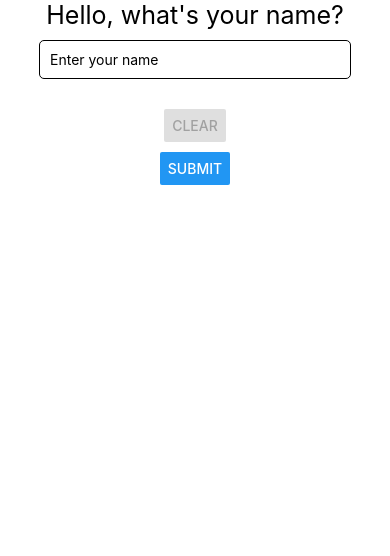
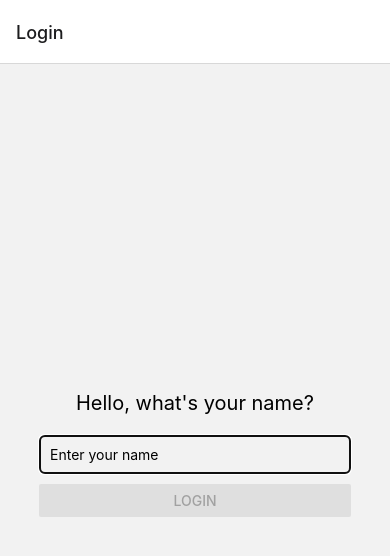
Before and after one commit to antonio-digiteer/mobile-exercise, a React Native app: screen /Login in a window 390 px wide. Shown: the top 556 px of the page. Built offline with nearby package versions, Linux system fonts and the light colour scheme.

Commit message:
navigation draft added

```diff
--- a/App.tsx
+++ b/App.tsx
@@ -1,184 +1,207 @@
-import { Icon } from "@rneui/themed";
-import React, { useState } from "react";
-import {
-  StyleSheet,
-  View,
-  Text,
-  TextInput,
-  Platform,
-  Button,
-  Alert
-} from "react-native";
+import * as React from 'react';
+import { NavigationContainer} from '@react-navigation/native';
+import { createNativeStackNavigator } from '@react-navigation/native-stack';
+import LoginScreen from './components/screens/LoginScreen';
+import DrawerNavigator from './components/screens/DrawerNavigator';
+import 'react-native-gesture-handler';
 
-type EMOJI = {
-  id: number;
-  name: string;
-  color: string;
-};
+const Stack = createNativeStackNavigator();
 
-const emojiData: EMOJI[] = [
-  {
-    id: 1,
-    name: "emoji-flirt",
-    color: "red"
-  },
-  {
-    id: 2,
-    name: "emoji-happy",
-    color: "green"
-  },
-  {
-    id: 3,
-    name: "emoji-neutral",
-    color: "grey"
-  },
-  {
-    id: 4,
-    name: "emoji-sad",
-    color: "black"
-  }
-];
+function App() {
+  return (
+    <NavigationContainer>
+      <Stack.Navigator initialRouteName="Login">
+        <Stack.Screen name="Login" component={LoginScreen} />
+        <Stack.Screen name="Drawer" component={DrawerNavigator} />
+      </Stack.Navigator>
+    </NavigationContainer>
+  );
+}
+export default App;
 
-const GreetingApp = () => {
-  const [name, setName] = useState("");
-  const [submitted, setIsSubmitted] = useState(false);
-  const [greeting, setGreeting] = useState("Hello, what's your name?");
-  const [randomEmoji, setRandomEmoji] = useState<EMOJI | null>(null);
-  const [lastSelectedIndex, setLastSelectedIndex] = useState<number | null>(
-    null
-  );
 
-  const handleNameChange = (text: string) => {
-    setName(text);
-    setIsSubmitted(false);
-  };
 
-  const isNotValid = () => {
-    return name.trim() === "";
-  };
+// import { Icon } from "@rneui/themed";
+// import React, { useState } from "react";
+// import {
+//   StyleSheet,
+//   View,
+//   Text,
+//   TextInput,
+//   Platform,
+//   Button,
+//   Alert
+// } from "react-native";
 
-  const handleSubmit = () => {
-    if (isNotValid()) {
-      Alert.alert("Please enter your name");
-      setIsSubmitted(false);
-    } else {
-      setIsSubmitted(true);
-      if (name) {
-        const time = new Date().getHours();
-        let timeGreeting;
-        if (time >= 0 && time < 12) {
-          timeGreeting = "Good Morning";
-        } else if (time >= 12 && time < 18) {
-          timeGreeting = "Good Afternoon";
-        } else {
-          timeGreeting = "Good Evening";
-        }
-        setGreeting(`${timeGreeting}, ${name}!`);
-        if (!randomEmoji) {
-          const newIndex = getRandomIndex();
-          setRandomEmoji(emojiData[newIndex]);
-          setLastSelectedIndex(newIndex);
-        }
-      }
-    }
-  };
+// type EMOJI = {
+//   id: number;
+//   name: string;
+//   color: string;
+// };
 
-  const clearName = () => {
-    if (name === "") {
-      setGreeting("Hello, What's your name?");
-    }
-    setName("");
-    setGreeting("Hello, What's your name?");
-    setIsSubmitted(false);
-    setRandomEmoji(null);
-    setLastSelectedIndex(null);
-  };
+// const emojiData: EMOJI[] = [
+//   {
+//     id: 1,
+//     name: "emoji-flirt",
+//     color: "red"
+//   },
+//   {
+//     id: 2,
+//     name: "emoji-happy",
+//     color: "green"
+//   },
+//   {
+//     id: 3,
+//     name: "emoji-neutral",
+//     color: "grey"
+//   },
+//   {
+//     id: 4,
+//     name: "emoji-sad",
+//     color: "black"
+//   }
+// ];
 
-  const handleEmoji = () => {
-    const newIndex = getRandomIndex();
-    setRandomEmoji(emojiData[newIndex]);
-    setLastSelectedIndex(newIndex);
-  };
+// const GreetingApp = () => {
+//   const [name, setName] = useState("");
+//   const [submitted, setIsSubmitted] = useState(false);
+//   const [greeting, setGreeting] = useState("Hello, what's your name?");
+//   const [randomEmoji, setRandomEmoji] = useState<EMOJI | null>(null);
+//   const [lastSelectedIndex, setLastSelectedIndex] = useState<number | null>(
+//     null
+//   );
 
-  const getRandomIndex = () => {
-    let newIndex = Math.floor(Math.random() * emojiData.length);
-    while (newIndex === lastSelectedIndex) {
-      newIndex = Math.floor(Math.random() * emojiData.length);
-    }
-    return newIndex;
-  };
+//   const handleNameChange = (text: string) => {
+//     setName(text);
+//     setIsSubmitted(false);
+//   };
 
-  return (
-    <View style={styles.container}>
-      <View style={styles.header}>
-        <Text style={styles.text}>{greeting}</Text>
+//   const isNotValid = () => {
+//     return name.trim() === "";
+//   };
 
-        {randomEmoji && (
-          <Icon
-            type="entypo"
-            name={randomEmoji.name}
-            color={randomEmoji.color}
-            size={40}
-          />
-        )}
-      </View>
+//   const handleSubmit = () => {
+//     if (isNotValid()) {
+//       Alert.alert("Please enter your name");
+//       setIsSubmitted(false);
+//     } else {
+//       setIsSubmitted(true);
+//       if (name) {
+//         const time = new Date().getHours();
+//         let timeGreeting;
+//         if (time >= 0 && time < 12) {
+//           timeGreeting = "Good Morning";
+//         } else if (time >= 12 && time < 18) {
+//           timeGreeting = "Good Afternoon";
+//         } else {
+//           timeGreeting = "Good Evening";
+//         }
+//         setGreeting(`${timeGreeting}, ${name}!`);
+//         if (!randomEmoji) {
+//           const newIndex = getRandomIndex();
+//           setRandomEmoji(emojiData[newIndex]);
+//           setLastSelectedIndex(newIndex);
+//         }
+//       }
+//     }
+//   };
 
-      <TextInput
-        placeholder="Enter your name"
-        value={name}
-        onChangeText={handleNameChange}
-        style={styles.input}
-        maxLength={20}
-      />
+//   const clearName = () => {
+//     if (name === "") {
+//       setGreeting("Hello, What's your name?");
+//     }
+//     setName("");
+//     setGreeting("Hello, What's your name?");
+//     setIsSubmitted(false);
+//     setRandomEmoji(null);
+//     setLastSelectedIndex(null);
+//   };
 
-      <View style={styles.buttonContainer}>
-        <Button
-          title="Clear"
-          onPress={clearName}
-          disabled={!submitted || isNotValid()}
-        />
-        <Button title="Submit" onPress={handleSubmit} />
-        {submitted && (
-          <Button title="Generate New Emoji" onPress={handleEmoji} />
-        )}
-      </View>
-    </View>
-  );
-};
+//   const handleEmoji = () => {
+//     const newIndex = getRandomIndex();
+//     setRandomEmoji(emojiData[newIndex]);
+//     setLastSelectedIndex(newIndex);
+//   };
 
-const styles = StyleSheet.create({
-  container: {
-    flex: 1,
-    backgroundColor: "#fff",
-    paddingTop: Platform.OS === "android" ? 200 : 0,
-    alignContent: "center",
-    alignItems: "center"
-  },
-  header: {
-    flexDirection: "row"
-  },
-  text: {
-    fontSize: 25
-  },
-  input: {
-    borderWidth: 1,
-    borderColor: "black",
-    padding: 10,
-    margin: 10,
-    width: "80%",
-    borderRadius: 5
-  },
-  buttonContainer: {
-    flexDirection: "column",
-    alignItems: "center",
-    marginTop: 20,
-    marginBottom: 20,
-    gap: 10
-  },
-  button: {
-    marginTop: 20,
-    marginBottom: 20
-  }
-});
+//   const getRandomIndex = () => {
+//     let newIndex = Math.floor(Math.random() * emojiData.length);
+//     while (newIndex === lastSelectedIndex) {
+//       newIndex = Math.floor(Math.random() * emojiData.length);
+//     }
+//     return newIndex;
+//   };
 
-export default GreetingApp;
+//   return (
+//     <View style={styles.container}>
+//       <View style={styles.header}>
+//         <Text style={styles.text}>{greeting}</Text>
+
+//         {randomEmoji && (
+//           <Icon
+//             type="entypo"
+//             name={randomEmoji.name}
+//             color={randomEmoji.color}
+//             size={40}
+//           />
+//         )}
+//       </View>
+
+//       <TextInput
+//         placeholder="Enter your name"
+//         value={name}
+//         onChangeText={handleNameChange}
+//         style={styles.input}
+//         maxLength={20}
+//       />
+
+//       <View style={styles.buttonContainer}>
+//         <Button
+//           title="Clear"
+//           onPress={clearName}
+//           disabled={!submitted || isNotValid()}
+//         />
+//         <Button title="Submit" onPress={handleSubmit} />
+//         {submitted && (
+//           <Button title="Generate New Emoji" onPress={handleEmoji} />
+//         )}
+//       </View>
+//     </View>
+//   );
+// };
+
+// const styles = StyleSheet.create({
+//   container: {
+//     flex: 1,
+//     backgroundColor: "#fff",
+//     paddingTop: Platform.OS === "android" ? 200 : 0,
+//     alignContent: "center",
+//     alignItems: "center"
+//   },
+//   header: {
+//     flexDirection: "row"
+//   },
+//   text: {
+//     fontSize: 25
+//   },
+//   input: {
+//     borderWidth: 1,
+//     borderColor: "black",
+//     padding: 10,
+//     margin: 10,
+//     width: "80%",
+//     borderRadius: 5
+//   },
+//   buttonContainer: {
+//     flexDirection: "column",
+//     alignItems: "center",
+//     marginTop: 20,
+//     marginBottom: 20,
+//     gap: 10
+//   },
+//   button: {
+//     marginTop: 20,
+//     marginBottom: 20
+//   }
+// });
+
+// export default GreetingApp;
--- a/babel.config.js
+++ b/babel.config.js
@@ -1,3 +1,4 @@
 module.exports = {
   presets: ['module:@react-native/babel-preset'],
+  plugins: ["react-native-reanimated/plugin"]
 };
--- /dev/null
+++ b/components/screens/DrawerNavigator.tsx
@@ -0,0 +1,32 @@
+import * as React from 'react';
+import { createDrawerNavigator } from '@react-navigation/drawer';
+import HomeScreen from './HomeScreen';
+import QuotesScreen from './QuotesScreen';
+
+const Drawer = createDrawerNavigator();
+
+const DrawerNavigator = () => {
+  return (
+    <Drawer.Navigator initialRouteName="Home">
+      <Drawer.Screen name="Home" component={HomeScreen}/>
+      <Drawer.Screen name="Quotes" component={QuotesScreen}/>
+    </Drawer.Navigator>
+  );
+};
+
+export default DrawerNavigator;
+
+
+// import { Text } from '@rneui/base';
+// import React from 'react';
+// import { View } from 'react-native';
+
+// function DrawerNavigator() {
+//   return (
+//     <View>
+//      <Text>Test</Text>
+//     </View>
+//   );
+// }
+
+// export default DrawerNavigator;
--- /dev/null
+++ b/components/screens/LoginScreen.tsx
@@ -0,0 +1,66 @@
+import * as React from 'react';
+import { useState } from "react";
+import { View, TextInput, Button, Alert, Text, StyleSheet } from 'react-native';
+import { NavigationProp } from '@react-navigation/native';
+
+interface Props {
+  navigation: NavigationProp<any>;
+}
+
+const LoginScreen = ({ navigation }: Props) => {
+  const [name, setName] = useState("");
+
+  const handleNameChange = (text: string) => {
+    setName(text);
+  };
+
+  const handleSubmit = () => {
+    if (name.trim() === "") {
+      Alert.alert("Please enter your name");
+    } else {
+      navigation.navigate("Drawer");
+    }
+  };
+
+  return (
+    <View style={styles.container}>
+      <Text style={styles.greeting}>Hello, what's your name?</Text>
+      <View style={styles.inputContainer}>
+        <TextInput
+          placeholder="Enter your name"
+          value={name}
+          onChangeText={handleNameChange}
+          maxLength={20}
+          style={styles.input}
+          autoFocus={true}
+        />
+        <Button title="Login" onPress={handleSubmit} disabled={!name.trim()} />
+      </View>
+    </View>
+  );
+};
+
+const styles = StyleSheet.create({
+  container: {
+    flex: 1,
+    justifyContent: 'center',
+    alignItems: 'center',
+  },
+  greeting: {
+    fontSize: 20,
+    marginBottom: 20,
+  },
+  inputContainer: {
+    width: '80%',
+  },
+  input: {
+    marginBottom: 10,
+    padding: 10,
+    borderWidth: 1,
+    borderColor: 'gray',
+    borderRadius: 5,
+    width: '100%',
+  },
+});
+
+export default LoginScreen;
--- a/package.json
+++ b/package.json
@@ -13,11 +13,17 @@
     "format:fix": "prettier --write ."
   },
   "dependencies": {
+    "@react-navigation/drawer": "^6.6.9",
+    "@react-navigation/native": "^6.1.12",
+    "@react-navigation/native-stack": "^6.9.20",
     "@rneui/base": "^4.0.0-rc.8",
     "@rneui/themed": "^4.0.0-rc.8",
     "react": "18.2.0",
     "react-native": "0.73.4",
+    "react-native-gesture-handler": "^2.15.0",
+    "react-native-reanimated": "^3.7.1",
     "react-native-safe-area-context": "^4.9.0",
+    "react-native-screens": "^3.29.0",
     "react-native-vector-icons": "^10.0.3"
   },
   "devDependencies": {
```
Also changed, not shown: components/screens/FactsScreen.tsx (added, +11 -0 lines), components/screens/HomeScreen.tsx (added, +13 -0 lines), components/screens/QuotesScreen.tsx (added, +11 -0 lines), 3 other files (tests, documents, lock files or other folders).
